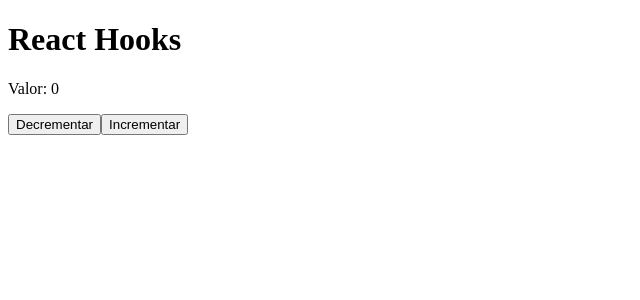
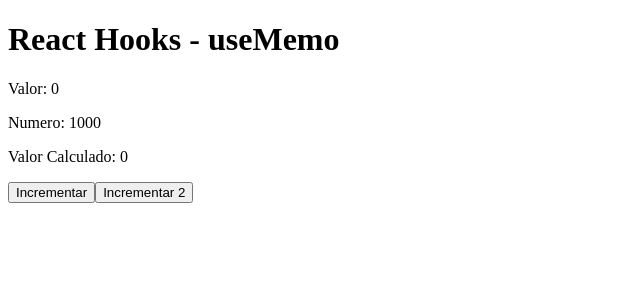
Before and after one commit to ABDALAZARD/react-componentes, a React (Create React App) app: page / in a window 1280 px wide. Shown: the top 300 px of the page, without its empty margins (0-640 px from the left). Built offline with nearby package versions, Linux system fonts and the light colour scheme.

Commit message:
utiliza useMemo para armazenar função em memória e evitar má performace

```diff
--- a/src/App.js
+++ b/src/App.js
@@ -1,23 +1,47 @@
-import React, { useState } from 'react'
+import React, { useState, useEffect, useMemo } from 'react'
 
 export default function App() {
+    const [valor, setValor] = useState(() => { return 0 })
+    const [numero, setNumero] = useState(() => { return 1000 })
 
-     const [valor, setValor] = useState(0)
+    // const valorCalculado = funcaoDemorada(valor)
 
-     function decrementar(){
-        setValor(valor - 1)
-     }
+    //Renderiza a cada interação da pagina
+    useEffect(() => {
+        console.log('render')
+    })
 
-     function incrementar(){
-        setValor(valor + 1)
-     }
+    //Essa função soma a const numero, e por isso não reage a demora
+    function incrementar1() {
+        setNumero((oldNumero) => oldNumero + 1)
+    }
+
+    //Essa função soma a const valor referenciada na função useMemo(), e por isso reage a demora
+    function incrementar2() {
+        setValor((oldValor) => oldValor + 1)
+    }
+
+    //Essa função executa uma demora de aproximadamente 1 segundo
+    function funcaoDemorada(num) {
+
+        for (let i = 0; i < 1000000000; i++) { }
+        return num * 2
+    }
+
+    //Essa função reage a cada alteração da const valor, ou seja, sempre que o botao "incrementar2"
+    //for clicado, o useMemo será executado já vinculando a demora a esta variavel
+    const valorCalculado = useMemo(() => {
+        return funcaoDemorada(valor)
+    }, [valor])
 
     return (
         <div>
-            <h1>React Hooks</h1>
+            <h1>React Hooks - useMemo</h1>
             <p>Valor: {valor}</p>
-            <button onClick={decrementar}>Decrementar</button>
-            <button onClick={incrementar}>Incrementar</button>
+            <p>Numero: {numero}</p>
+            <p>Valor Calculado: {valorCalculado}</p>
+            <button onClick={incrementar1}>Incrementar</button>
+            <button onClick={incrementar2}>Incrementar 2</button>
         </div>
     )
 }
```
